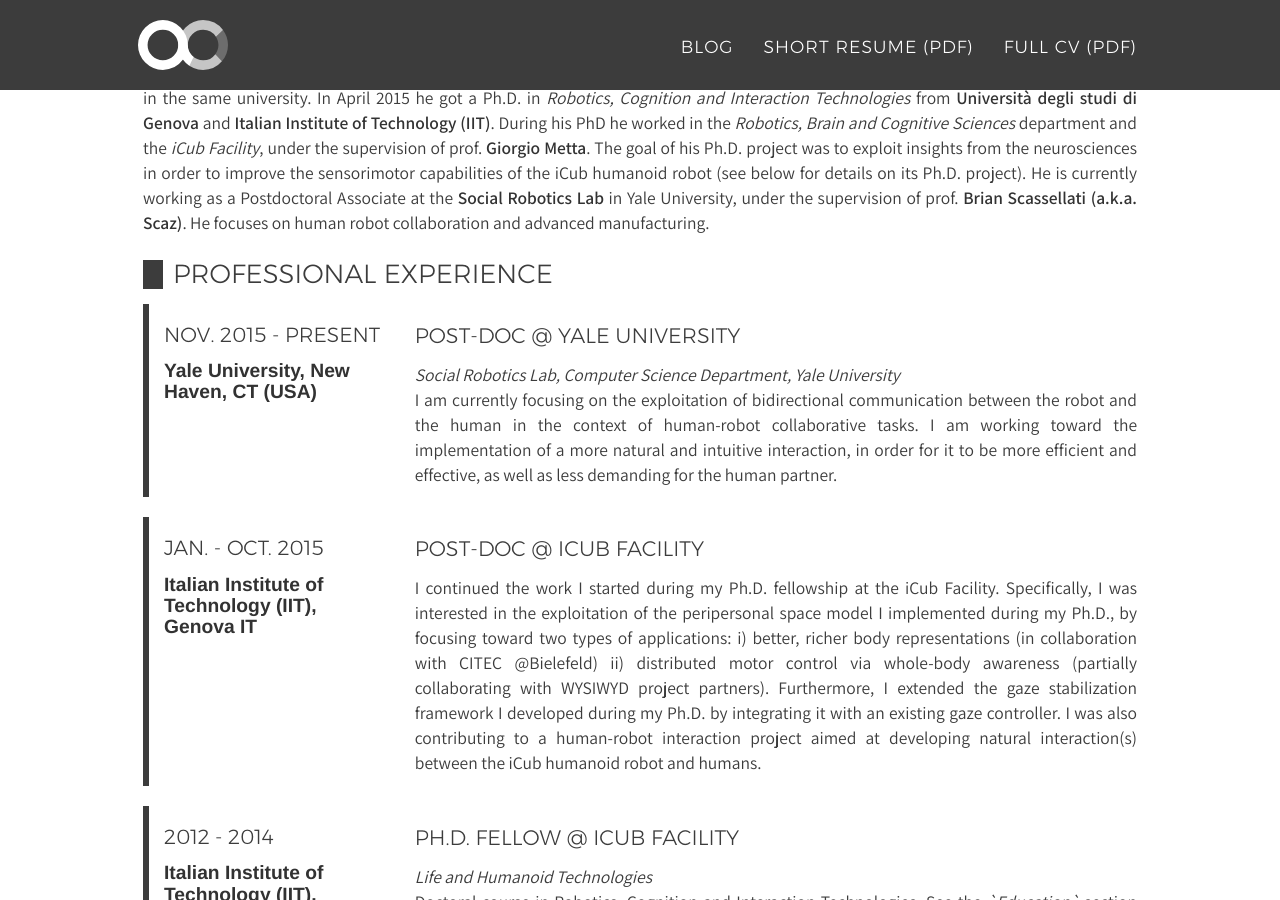
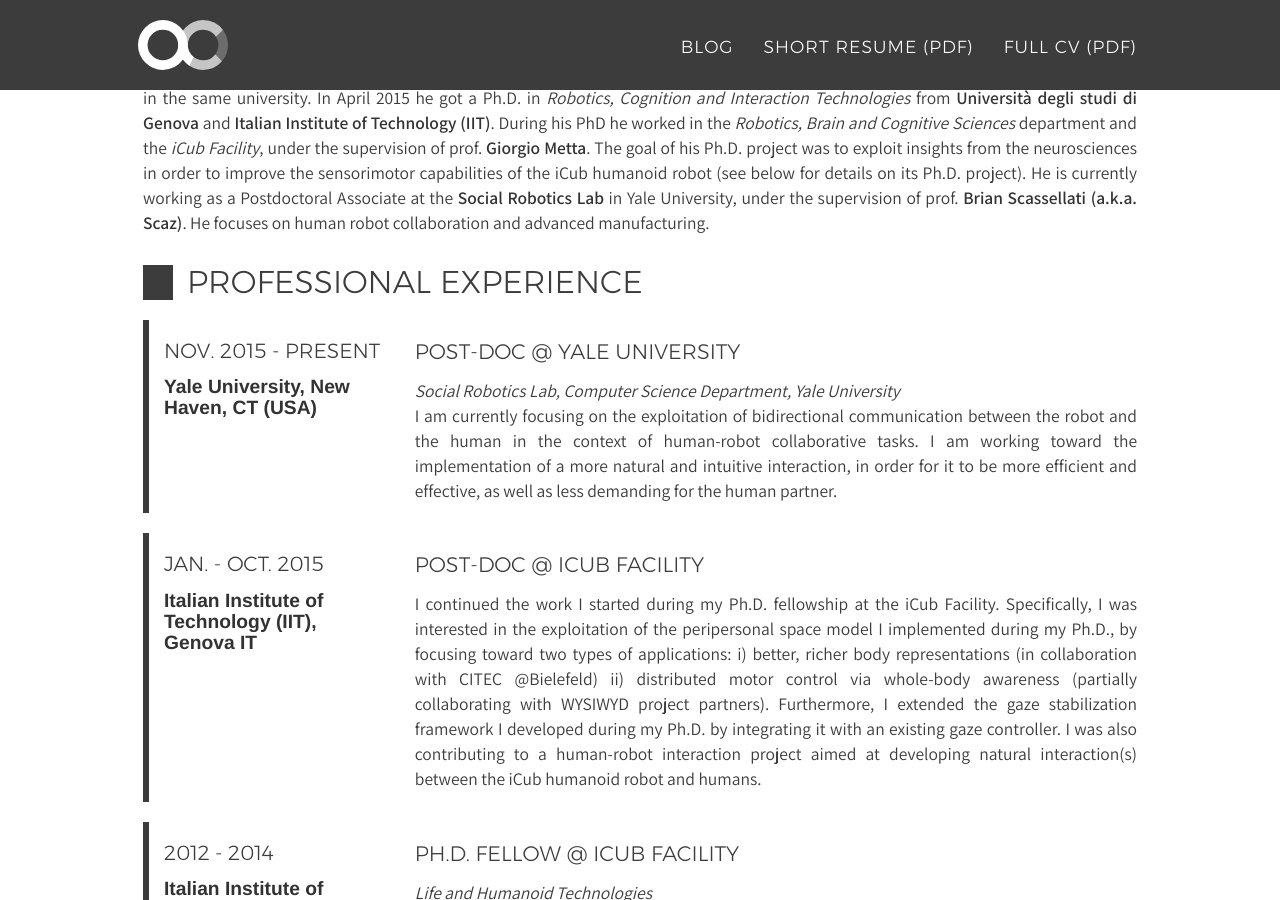
Before and after one commit to alecive/alecive.github.io, a Jekyll site: the page built from _posts/cv/2016-10-13-CV-AlessandroRoncone.md, in a window 1280 px wide and 900 px high, scrolled down 1440 px. Built offline with Jekyll 4.4.1, drawn with Linux system fonts in a browser that asks for light colours; nearby versions of some CDN libraries; some web fonts are replaced.

Commit message:
[post-cv] Now every header is h1, plus improved visualization on small screens and with media print.

```diff
--- a/_includes/post-cv.html
+++ b/_includes/post-cv.html
@@ -10,7 +10,7 @@
         <div id="article">
             {{ content }}
 
-            <h2>Professional Experience</h2>
+            <h1>Professional Experience</h1>
             {% for item in page.professional %}
                 <div class="row cv-item">
                     <div class="col-sm-3">
@@ -29,7 +29,7 @@
                 </div>
             {% endfor %}
 
-            <h2>Education</h2>
+            <h1>Education</h1>
             {% for college in page.education %}
                 <div class="row cv-item">
                     <div class="col-sm-3">
@@ -48,7 +48,7 @@
                 </div>
             {% endfor %}
 
-            <h2>Publications</h2>
+            <h1>Publications</h1>
             {% for item in page.publications %}
                 <div class="row cv-item">
                     <div class="col-sm-4">
@@ -66,13 +66,13 @@
                 </div>
             {% endfor %}
 
-            <h2>Misc</h2>
+            <h1>Misc</h1>
             {% for item in page.misc %}
                 <div class="row cv-item">
                     <div class="col-sm-4">
                         <h3 class="inlineifprinted">{{item.year}}</h3>
                         <h4 class="inlineifprinted">{{item.venue}}</h4>
-                        <p  class="no-print">{{item.where}}</p>
+                        <p  class="no-print hidden-xs">{{item.where}}</p>
                     </div>
 
                     <div class="col-sm-8">
@@ -84,13 +84,13 @@
                 </div>
             {% endfor %}
 
-            <h2>Graphic Design</h2>
+            <h1>Graphic Design</h1>
             {% for item in page.graphics %}
                 <div class="row cv-item">
                     <div class="col-sm-3">
-                        <h3>{{item.start}} - {{item.end}}</h3>
-                        {% if item.location-link %}<h4><a href="{{item.location-link}}" target="_blank">{{item.location}}</a></h4>
-                        {% else %}<h4>{{item.location}}</h4>
+                        <h3 class="inlineifprinted">{{item.start}} - {{item.end}}</h3>
+                        {% if item.location-link %}<h4 class="inlineifprinted"><a href="{{item.location-link}}" target="_blank">{{item.location}}</a></h4>
+                        {% else %}<h4 class="inlineifprinted">{{item.location}}</h4>
                         {% endif %}
                     </div>
 
@@ -103,7 +103,7 @@
                 </div>
             {% endfor %}
 
-            <h2>Skills and Technical Expertise</h2>
+            <h1>Skills and Technical Expertise</h1>
             <p class="no-print">The following is a list of my so-called <i>skills</i>, i.e. a set of progress bars that have little meaning and are totally subjective. They fall short in depicting who I really am, but they are a fair rundown of my practical talents nonetheless.</p>
             {% for skill in page.skills %}
             <div class="row cv-item">
```
